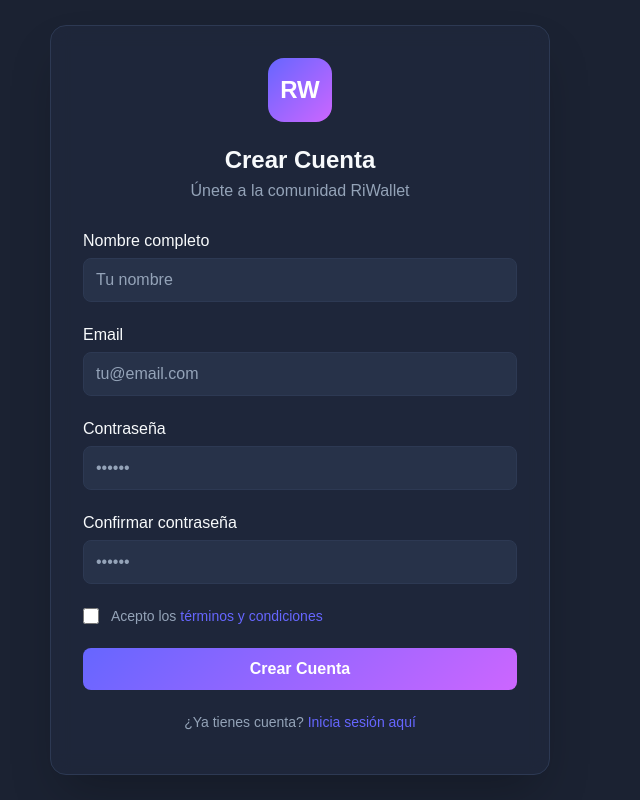
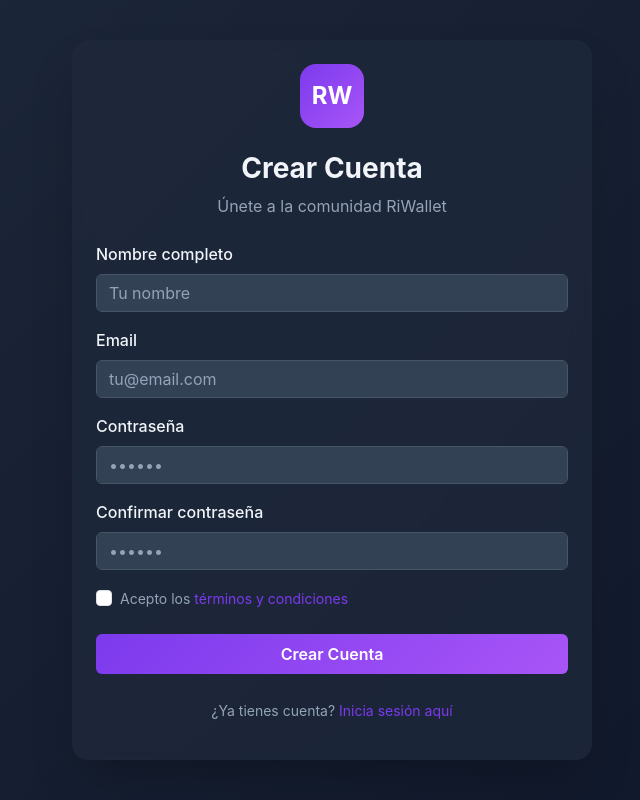
Before and after one commit to braian-1/RiwiCoin, a website: page frontend/register.html in a window 1280 px wide. Shown: the whole page, without its empty margins (390-1030 px from the left). Drawn offline with nearby package versions, Linux system fonts and the light colour scheme.

Commit message:
Registro con boostrap

```diff
--- a/frontend/register.html
+++ b/frontend/register.html
@@ -4,67 +4,67 @@
     <meta charset="UTF-8">
     <meta name="viewport" content="width=device-width, initial-scale=1.0">
     <title>RiWallet - Crear Cuenta</title>
+    <link href="https://cdn.jsdelivr.net/npm/bootstrap@5.3.0/dist/css/bootstrap.min.css" rel="stylesheet">
+    <link rel="stylesheet" href="https://cdn.jsdelivr.net/npm/bootstrap-icons@1.11.0/font/bootstrap-icons.css">
     <link rel="stylesheet" href="styles.css">
 </head>
-<body>
-    <div class="form-container">
-        <div class="form-card">
 
-            <div class="logo">
-                <div class="logo-icon">RW</div>
-            </div>
-
-
-            <div class="title-section">
-                <h1 class="title">Crear Cuenta</h1>
-                <p class="subtitle">Únete a la comunidad RiWallet</p>
-            </div>
-
-
-            <form>
-
-                <div class="form-group">
-                    <label for="fullName" class="label">Nombre completo</label>
-                    <input type="text" id="fullName" class="input" placeholder="Tu nombre" required>
-                </div>
-
-                <div class="form-group">
-                    <label for="email" class="label">Email</label>
-                    <input type="email" id="email" class="input" placeholder="tu@email.com" required>
-                </div>
-
-                <div class="form-group">
-                    <label for="password" class="label">Contraseña</label>
-                    <div class="input-wrapper">
-                        <input type="password" id="password" class="input password-input" placeholder="••••••" required>
+<body class="d-flex align-items-center justify-content-center">
+    <!--Este hace que haiga un espacio entre el borde de la pagina y el cuadro-->
+    <div class="container">
+        <div class="row justify-content-center"> <!--Esta es la posicion del cuadro donde se debe ubicar-->
+            <div class="col-md-6 col-lg-4"> <!--Este es el tamaño del cuadro-->
+                <div class="card form-card border-0 rounded-4"> <!--Este es el fondo del cuadro del registro-->
+                    <div class="card-body p-4">
+                        <div class="text-center mb-4"> <!--Cuadra la posicio del logo-->
+                            <div class="logo-icon d-inline-flex align-items-center justify-content-center mx-auto"><!--Acomoda el logo-->
+                                RW
                             </div>
                         </div>
-
-                <div class="form-group">
-                    <label for="confirmPassword" class="label">Confirmar contraseña</label>
-                    <div class="input-wrapper">
-                        <input type="password" id="confirmPassword" class="input password-input" placeholder="••••••"
+                        <div class="text-center mb-4">
+                            <h1 class="h3 fw-bold text-light mb-2">Crear Cuenta</h1>
+                            <p class="text-muted mb-0">Únete a la comunidad RiWallet</p>
+                        </div>
+                        <form>
+                            <div class="mb-3">
+                                <label for="fullName" class="form-label text-light fw-medium">Nombre completo</label>
+                                <input type="text" class="form-control" id="fullName" placeholder="Tu nombre" required>
+                            </div>
+                            <div class="mb-3">
+                                <label for="email" class="form-label text-light fw-medium">Email</label>
+                                <input type="email" class="form-control" id="email" placeholder="tu@email.com" required>
+                            </div>
+                            <div class="mb-3">
+                                <label for="password" class="form-label text-light fw-medium">Contraseña</label>
+                                <div class="position-relative">
+                                    <input type="password" class="form-control pe-5" id="password" placeholder="••••••"
                                         required>
-
                                 </div>
                             </div>
-
-                <div class="checkbox-wrapper">
-                    <input type="checkbox" id="acceptTerms" class="checkbox" required>
-                    <label for="acceptTerms" class="checkbox-label">
-                        Acepto los <a href="#">términos y condiciones</a>
-                    </label>
+                            <div class="mb-3">
+                                <label for="confirmPassword" class="form-label text-light fw-medium">Confirmar
+                                    contraseña</label>
+                                <div class="position-relative">
+                                    <input type="password" class="form-control pe-5" id="confirmPassword"
+                                        placeholder="••••••" required>
                                 </div>
-
-                <button type="submit" class="submit-btn">
-                    Crear Cuenta
-                </button>
-
-                <div class="login-link">
-                    ¿Ya tienes cuenta? <a href="#">Inicia sesión aquí</a>
+                            </div>
+                            <div class="form-check mb-4">
+                                <input class="form-check-input" type="checkbox" id="acceptTerms" required>
+                                <label class="form-check-label text-muted small" for="acceptTerms">Acepto los <a
+                                        href="#">términos y condiciones</a></label>
+                            </div>
+                            <button type="submit" class="btn btn-primary w-100 py-2 fw-semibold">Crear Cuenta</button>
+                            <div class="text-center mt-4">
+                                <small class="text-muted">¿Ya tienes cuenta? <a href="#">Inicia sesión aquí</a></small>
                             </div>
                         </form>
                     </div>
                 </div>
+            </div>
+        </div>
+    </div>
+    <script src="https://cdn.jsdelivr.net/npm/bootstrap@5.3.0/dist/js/bootstrap.bundle.min.js"></script>
 </body>
+
 </html>
--- a/frontend/styles.css
+++ b/frontend/styles.css
@@ -1,190 +1,91 @@
-* {
-    margin: 0;
-    padding: 0;
-    box-sizing: border-box;
-}
-
 body {
-    font-family: 'Arial', sans-serif;
-    background: hsl(220, 30%, 15%);
-    color: hsl(210, 40%, 98%);
+    background: linear-gradient(135deg, #1e293b 0%, #0f172a 100%);
     min-height: 100vh;
-    display: flex;
-    align-items: center;
-    justify-content: center;
-    padding: 1rem;
-}
-
-.form-container {
-    width: 100%;
-    max-width: 400px;
+    font-family: -apple-system, BlinkMacSystemFont, 'Segoe UI', Roboto, sans-serif;
 }
 
 .form-card {
-    background: hsla(220, 30%, 18%, 0.8);
+    background: rgba(30, 41, 59, 0.8);
     backdrop-filter: blur(10px);
-    border: 1px solid hsl(220, 30%, 25%);
-    border-radius: 1rem;
-    padding: 2rem;
+    border: 1px solid rgba(148, 163, 184, 0.2);
     box-shadow: 0 25px 50px -12px rgba(0, 0, 0, 0.25);
-    width: 500px;
-    height: 750px;
-}
-
-.logo {
-    display: flex;
-    justify-content: center;
-    margin-bottom: 1.5rem;
+    width: 520px;
+    height: 720px;
 }
 
 .logo-icon {
+    background: linear-gradient(135deg, #7c3aed, #a855f7);
     width: 64px;
     height: 64px;
-    background: linear-gradient(135deg, hsl(240, 100%, 70%), hsl(280, 100%, 70%));
     border-radius: 1rem;
-    display: flex;
-    align-items: center;
-    justify-content: center;
     color: white;
     font-weight: bold;
     font-size: 1.5rem;
 }
 
-.title-section {
-    text-align: center;
-    margin-bottom: 2rem;
+.form-control {
+    background-color: #334155;
+    border: 1px solid #475569;
+    color: #f1f5f9;
 }
 
-.title {
-    font-size: 1.5rem;
-    font-weight: bold;
-    color: hsl(210, 40%, 98%);
-    margin-bottom: 0.5rem;
+.form-control:focus {
+    background-color: #334155;
+    border-color: #7c3aed;
+    color: #f1f5f9;
+    box-shadow: 0 0 0 0.2rem rgba(124, 58, 237, 0.25);
 }
 
-.subtitle {
-    color: hsl(215, 20.2%, 65.1%);
+.form-control::placeholder {
+    color: #94a3b8;
 }
 
-.form-group {
-    margin-bottom: 1.5rem;
+.btn-primary {
+    background: linear-gradient(135deg, #7c3aed, #a855f7);
+    border: none;
+    font-weight: 600;
 }
 
-.label {
-    display: block;
-    margin-bottom: 0.5rem;
-    color: hsl(210, 40%, 98%);
-    font-weight: 500;
+.btn-primary:hover {
+    background: linear-gradient(135deg, #6d28d9, #9333ea);
+    border: none;
 }
 
-.input-wrapper {
-    position: relative;
+.text-light {
+    color: #f1f5f9 !important;
 }
 
-.input {
-    width: 100%;
-    padding: 0.75rem;
-    background: hsl(220, 30%, 22%);
-    border: 1px solid hsl(220, 30%, 25%);
-    border-radius: 0.5rem;
-    color: hsl(210, 40%, 98%);
-    font-size: 1rem;
-    transition: all 0.2s ease;
+.text-muted {
+    color: #94a3b8 !important;
 }
 
-.input::placeholder {
-    color: hsl(215, 20.2%, 65.1%);
+.form-check-input:checked {
+    background-color: #7c3aed;
+    border-color: #7c3aed;
 }
 
-.input:focus {
-    outline: none;
-    border-color: hsl(240, 100%, 70%);
-    box-shadow: 0 0 0 2px hsla(240, 100%, 70%, 0.2);
-}
-
-.password-input {
-    padding-right: 2.5rem;
-}
-
-.toggle-password {
+.password-toggle {
     position: absolute;
-    right: 0.75rem;
+    right: 10px;
     top: 50%;
     transform: translateY(-50%);
     background: none;
     border: none;
-    color: hsl(215, 20.2%, 65.1%);
+    color: #94a3b8;
     cursor: pointer;
-    font-size: 1rem;
-    transition: color 0.2s ease;
+    z-index: 5;
 }
 
-.toggle-password:hover {
-    color: hsl(210, 40%, 98%);
+.password-toggle:hover {
+    color: #f1f5f9;
 }
 
-.checkbox-wrapper {
-    display: flex;
-    align-items: center;
-    gap: 0.75rem;
-    margin-bottom: 1.5rem;
-}
-
-.checkbox {
-    width: 1rem;
-    height: 1rem;
-    accent-color: hsl(240, 100%, 70%);
-}
-
-.checkbox-label {
-    font-size: 0.875rem;
-    color: hsl(215, 20.2%, 65.1%);
-}
-
-.checkbox-label a {
-    color: hsl(240, 100%, 70%);
+a {
+    color: #7c3aed;
     text-decoration: none;
 }
 
-.checkbox-label a:hover {
+a:hover {
+    color: #a855f7;
     text-decoration: underline;
 }
-
-.submit-btn {
-    width: 100%;
-    padding: 0.75rem;
-    background: linear-gradient(135deg, hsl(240, 100%, 70%), hsl(280, 100%, 70%));
-    border: none;
-    border-radius: 0.5rem;
-    color: white;
-    font-weight: 600;
-    font-size: 1rem;
-    cursor: pointer;
-    transition: opacity 0.1s ease-in-out;
-}
-
-.submit-btn:hover {
-    opacity: 0.9;
-}
-
-.login-link {
-    text-align: center;
-    margin-top: 1.5rem;
-    color: hsl(215, 20.2%, 65.1%);
-    font-size: 0.875rem;
-}
-
-.login-link a {
-    color: hsl(240, 100%, 70%);
-    text-decoration: none;
-}
-
-.login-link a:hover {
-    text-decoration: underline;
-}
-
-@media (max-width: 640px) {
-    .form-card {
-        padding: 1.5rem;
-    }
-}
```
Lines whose indentation alone changed are shown as unchanged.
